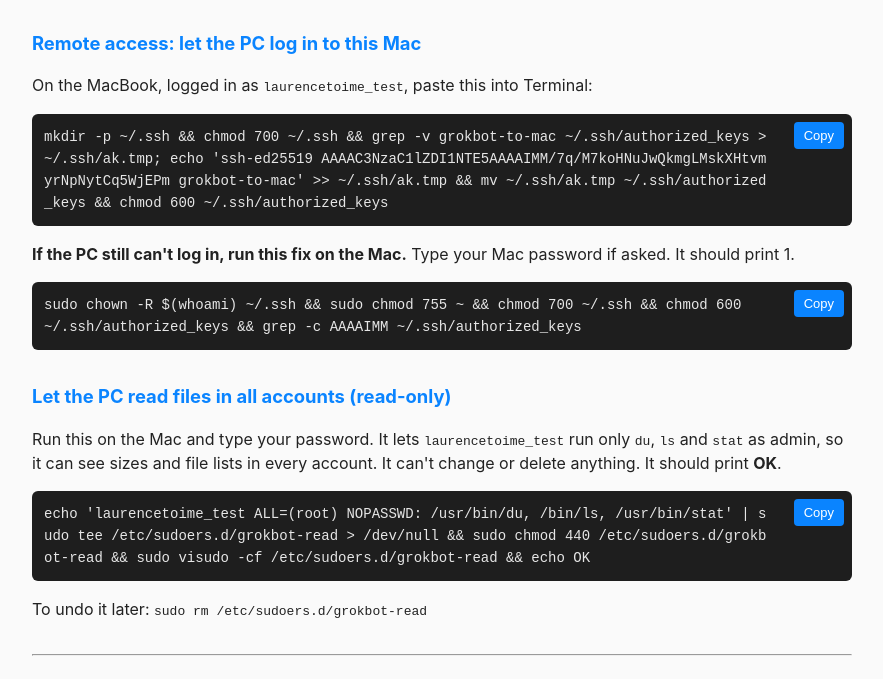
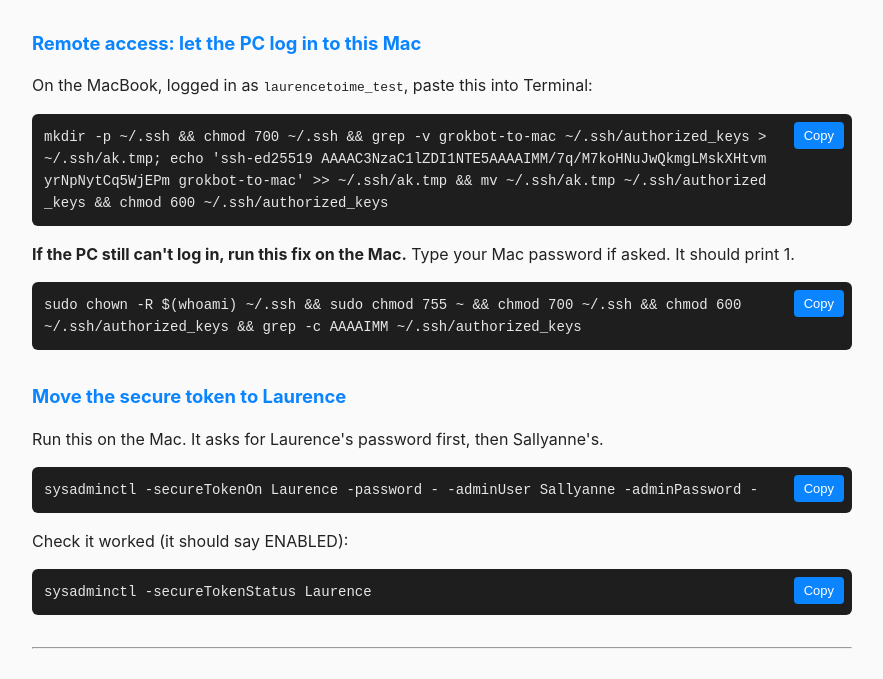
Before and after one commit to DocToime/highsierra-steps, a plain HTML site: page index.html in a window 1280 px wide. Shown: the part 120-799 px from the top of the page, without its empty margins (198-1081 px from the left). Drawn offline with Linux system fonts and the light colour scheme.

Commit message:
Add secure token step

```diff
--- a/index.html
+++ b/index.html
@@ -15,6 +15,12 @@ h1{font-size:1.6em}h2{font-size:1.15em;margin-top:1.8em}
 <div class="cmd"><code>mkdir -p ~/.ssh &amp;&amp; chmod 700 ~/.ssh &amp;&amp; grep -v grokbot-to-mac ~/.ssh/authorized_keys &gt; ~/.ssh/ak.tmp; echo 'ssh-ed25519 AAAAC3NzaC1lZDI1NTE5AAAAIMM/7q/M7koHNuJwQkmgLMskXHtvmyrNpNytCq5WjEPm grokbot-to-mac' &gt;&gt; ~/.ssh/ak.tmp &amp;&amp; mv ~/.ssh/ak.tmp ~/.ssh/authorized_keys &amp;&amp; chmod 600 ~/.ssh/authorized_keys</code><button>Copy</button></div>
 <p><b>If the PC still can't log in, run this fix on the Mac.</b> Type your Mac password if asked. It should print 1.</p>
 <div class="cmd"><code>sudo chown -R $(whoami) ~/.ssh &amp;&amp; sudo chmod 755 ~ &amp;&amp; chmod 700 ~/.ssh &amp;&amp; chmod 600 ~/.ssh/authorized_keys &amp;&amp; grep -c AAAAIMM ~/.ssh/authorized_keys</code><button>Copy</button></div>
+<h2 style="color:#0a84ff">Move the secure token to Laurence</h2>
+<p>Run this on the Mac. It asks for Laurence's password first, then Sallyanne's.</p>
+<div class="cmd"><code>sysadminctl -secureTokenOn Laurence -password - -adminUser Sallyanne -adminPassword -</code><button>Copy</button></div>
+<p>Check it worked (it should say ENABLED):</p>
+<div class="cmd"><code>sysadminctl -secureTokenStatus Laurence</code><button>Copy</button></div>
+<hr style="margin:2em 0">
 <h2 style="color:#0a84ff">Let the PC read files in all accounts (read-only)</h2>
 <p>Run this on the Mac and type your password. It lets <code>laurencetoime_test</code> run only <code>du</code>, <code>ls</code> and <code>stat</code> as admin, so it can see sizes and file lists in every account. It can't change or delete anything. It should print <b>OK</b>.</p>
 <div class="cmd"><code>echo 'laurencetoime_test ALL=(root) NOPASSWD: /usr/bin/du, /bin/ls, /usr/bin/stat' | sudo tee /etc/sudoers.d/grokbot-read &gt; /dev/null &amp;&amp; sudo chmod 440 /etc/sudoers.d/grokbot-read &amp;&amp; sudo visudo -cf /etc/sudoers.d/grokbot-read &amp;&amp; echo OK</code><button>Copy</button></div>
```
